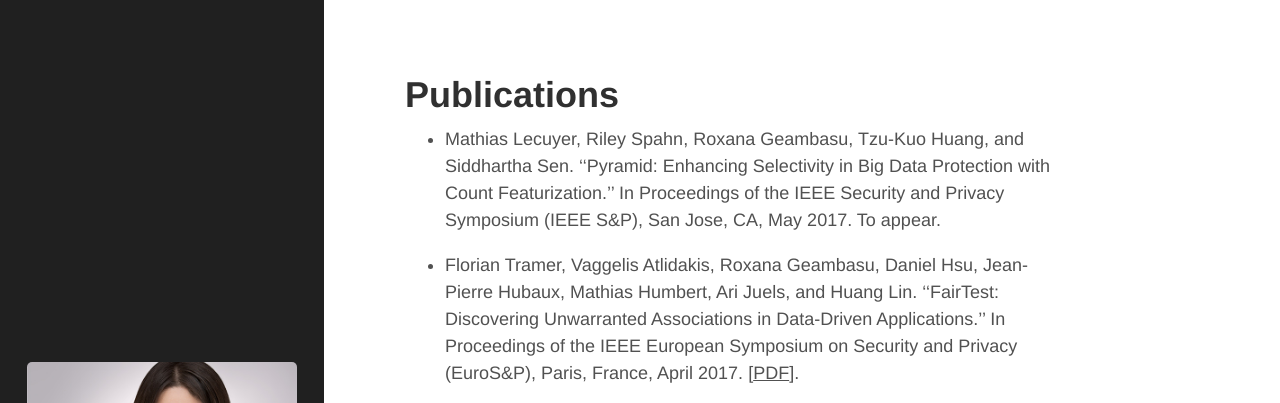
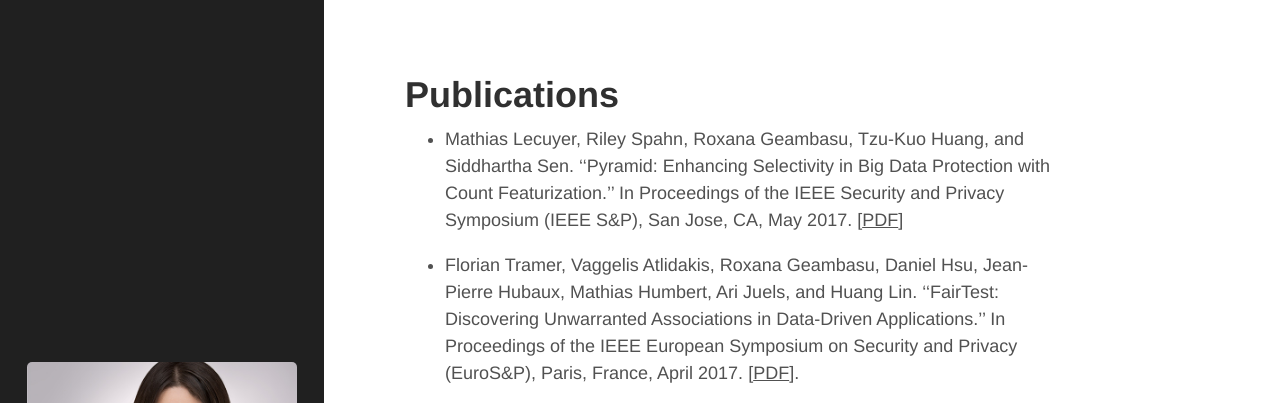
Before and after one commit to roxanageambasu/roxanageambasu.github.io, a Jekyll site: the page built from 02-publications.md, in a window 1280 px wide and 900 px high. Shown: the top 403 px of the window. Built offline with Jekyll 4.4.1, drawn with Linux system fonts in a browser that asks for light colours.

Commit message:
oakland pub

```diff
--- a/02-publications.md
+++ b/02-publications.md
@@ -5,7 +5,7 @@ title: Publications
 * Mathias Lecuyer, Riley Spahn, Roxana Geambasu, Tzu-Kuo Huang, and Siddhartha Sen.
   ''Pyramid: Enhancing Selectivity in Big Data Protection with Count Featurization.''
   In Proceedings of the IEEE Security and Privacy Symposium (IEEE S&P), San Jose, CA, May 2017.
-  To appear.
+  [<a href="{{ site.baseurl }}/publications/oakland2017pyramid.pdf">PDF</a>]
 
 * Florian Tramer, Vaggelis Atlidakis, Roxana Geambasu, Daniel Hsu, Jean-Pierre Hubaux, Mathias Humbert, Ari Juels, and Huang Lin.
   ''FairTest: Discovering Unwarranted Associations in Data-Driven Applications.''
```
Also changed, not shown: 1 other file.
